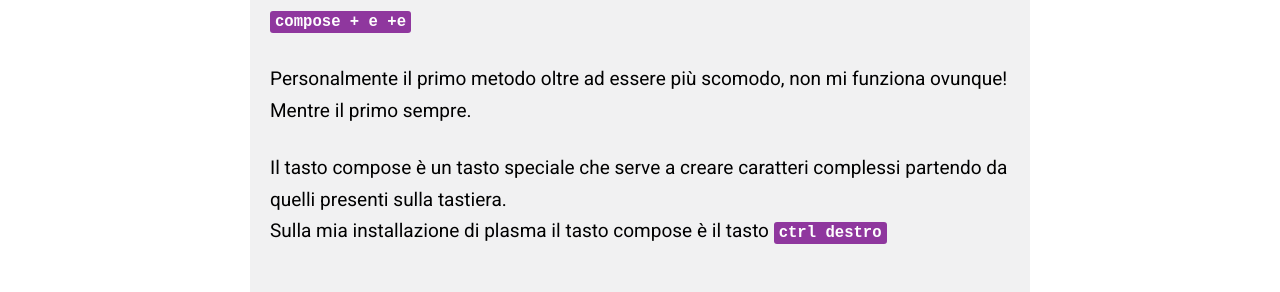
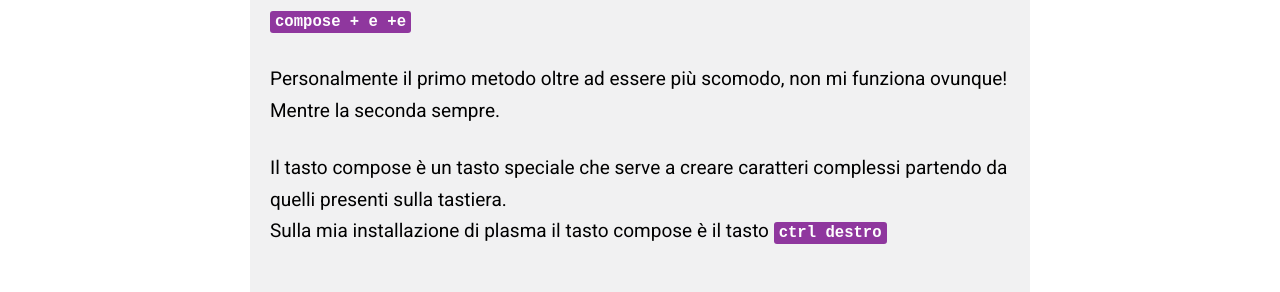
Before and after one commit to linuxhubit/linuxpeople_feed, a Jekyll site: the page built from _posts/trick/2021-10-12-schwa.md, in a window 1280 px wide. Shown: the part 606-898 px from the top of the page. Built offline with Jekyll 4.4.1, drawn with Linux system fonts in a browser that asks for light colours.

Commit message:
modificato:             2021-10-12-schwa.md

```diff
--- a/_posts/trick/2021-10-12-schwa.md
+++ b/_posts/trick/2021-10-12-schwa.md
@@ -18,7 +18,7 @@ Per scrivere la shwa su linux potete usare questi due metodi:
 oppure
 `compose + e +e`
 
-Personalmente il primo metodo oltre ad essere più scomodo, non mi funziona ovunque! Mentre il primo sempre.
+Personalmente il primo metodo oltre ad essere più scomodo, non mi funziona ovunque! Mentre la seconda sempre.
 
 Il tasto compose è un tasto speciale che serve a creare caratteri complessi partendo da quelli presenti sulla tastiera.
 Sulla mia installazione di plasma il tasto compose è il tasto `ctrl destro`
```
